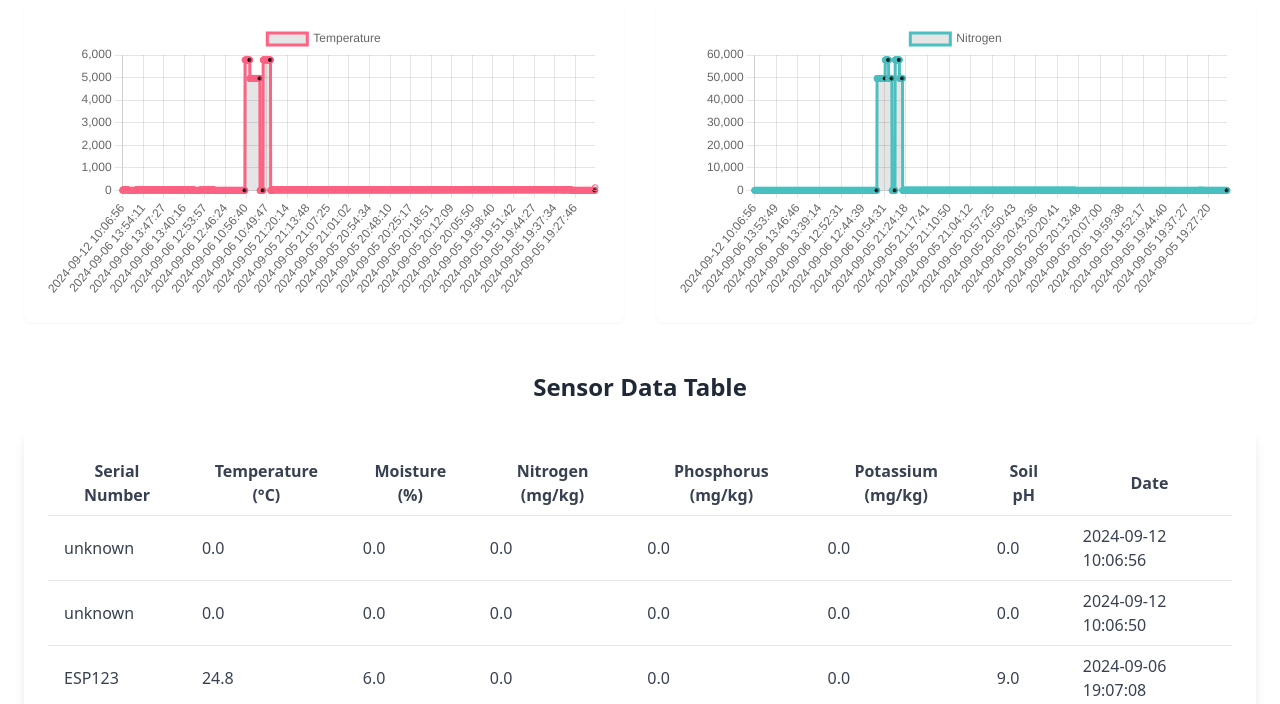
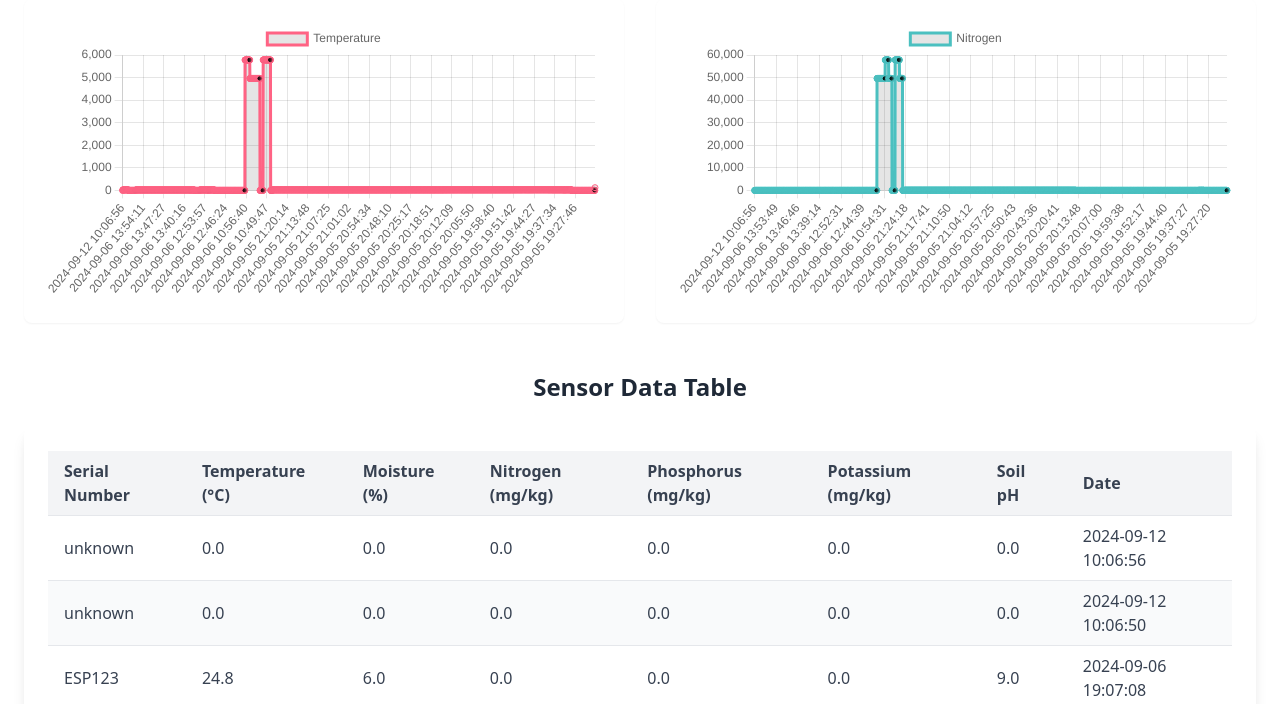
Before and after one commit to virtualrwanda/soil_nutrient, a Flask app: page / in a window 1280 px wide. Shown: the part 587-1291 px from the top of the page. Run offline with Flask 3, Linux system fonts and the light colour scheme; data comes from the database, SQL or seed files in the repository; parts of the project's set-up code (start-up, migrations or seed data) failed here and were passed over; some libraries are stand-ins or nearby versions.

Commit message:
Update index.html
gh

```diff
--- a/templates/index.html
+++ b/templates/index.html
@@ -8,6 +8,22 @@
     <script src="https://cdn.jsdelivr.net/npm/chart.js"></script>
     <script src="https://unpkg.com/leaflet@1.7.1/dist/leaflet.js"></script>
     <link rel="stylesheet" href="https://unpkg.com/leaflet@1.7.1/dist/leaflet.css">
+    <style>
+    table th, table td {
+        text-align: left;
+        padding: 8px 12px;
+    }
+    thead {
+        background-color: #f3f4f6;
+    }
+    tbody tr:nth-child(even) {
+        background-color: #f9fafb;
+    }
+    tbody tr:hover {
+        background-color: #edf2f7;
+    }
+</style>
+
 </head>
 <body class="bg-gray-100">
 
@@ -72,25 +88,25 @@
         </section>
 
         <!-- Sensor Data Table -->
-   <section id="data-table" class="mt-12">
+<section id="data-table" class="mt-12">
     <h2 class="text-2xl font-semibold text-gray-800 mb-6 text-center">Sensor Data Table</h2>
     <div class="overflow-auto bg-white p-6 rounded-lg shadow-lg">
-        <table class="min-w-full text-gray-700">
+        <table class="min-w-full text-gray-700 border-collapse">
             <thead>
                 <tr>
-                    <th class="py-2 px-4 border-b">Serial Number</th>
-                    <th class="py-2 px-4 border-b">Temperature (°C)</th>
-                    <th class="py-2 px-4 border-b">Moisture (%)</th>
-                    <th class="py-2 px-4 border-b">Nitrogen (mg/kg)</th>
-                    <th class="py-2 px-4 border-b">Phosphorus (mg/kg)</th>
-                    <th class="py-2 px-4 border-b">Potassium (mg/kg)</th>
-                    <th class="py-2 px-4 border-b">Soil pH</th>
-                    <th class="py-2 px-4 border-b">Date</th>
+                    <th class="py-2 px-4 border-b text-left">Serial Number</th>
+                    <th class="py-2 px-4 border-b text-left">Temperature (°C)</th>
+                    <th class="py-2 px-4 border-b text-left">Moisture (%)</th>
+                    <th class="py-2 px-4 border-b text-left">Nitrogen (mg/kg)</th>
+                    <th class="py-2 px-4 border-b text-left">Phosphorus (mg/kg)</th>
+                    <th class="py-2 px-4 border-b text-left">Potassium (mg/kg)</th>
+                    <th class="py-2 px-4 border-b text-left">Soil pH</th>
+                    <th class="py-2 px-4 border-b text-left">Date</th>
                 </tr>
             </thead>
             <tbody>
-
-                    {% for data in sensor_data  %}
+                {% if sensor_data %}
+                    {% for data in sensor_data %}
                     <tr class="hover:bg-gray-100">
                         <td class="py-2 px-4 border-b">{{ data.serial_number }}</td>
                         <td class="py-2 px-4 border-b">{{ data.temperature }}</td>
@@ -102,7 +118,11 @@
                         <td class="py-2 px-4 border-b">{{ data.date }}</td>
                     </tr>
                     {% endfor %}
-
+                {% else %}
+                    <tr>
+                        <td colspan="8" class="py-4 text-center text-gray-500">No sensor data available</td>
+                    </tr>
+                {% endif %}
             </tbody>
         </table>
     </div>
```
